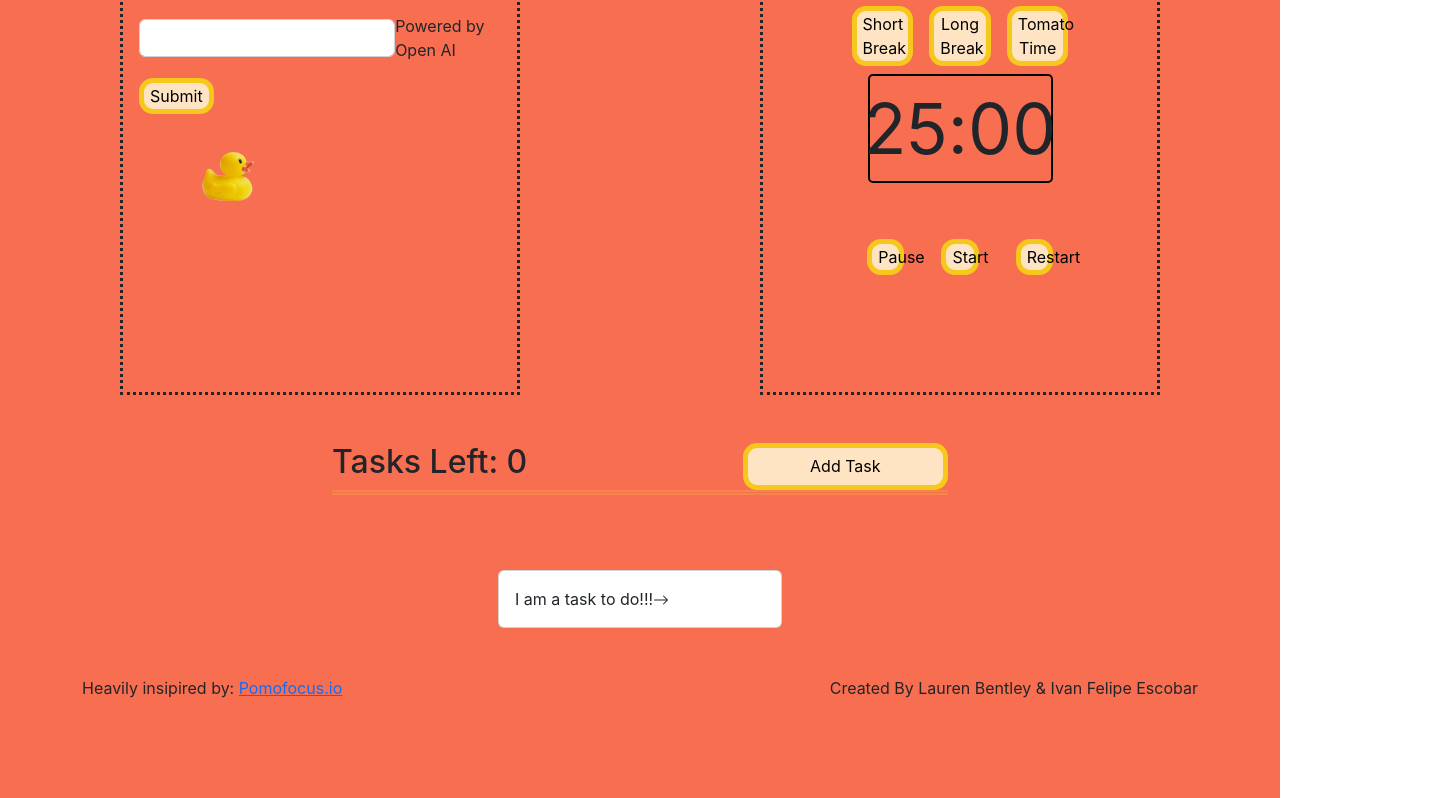
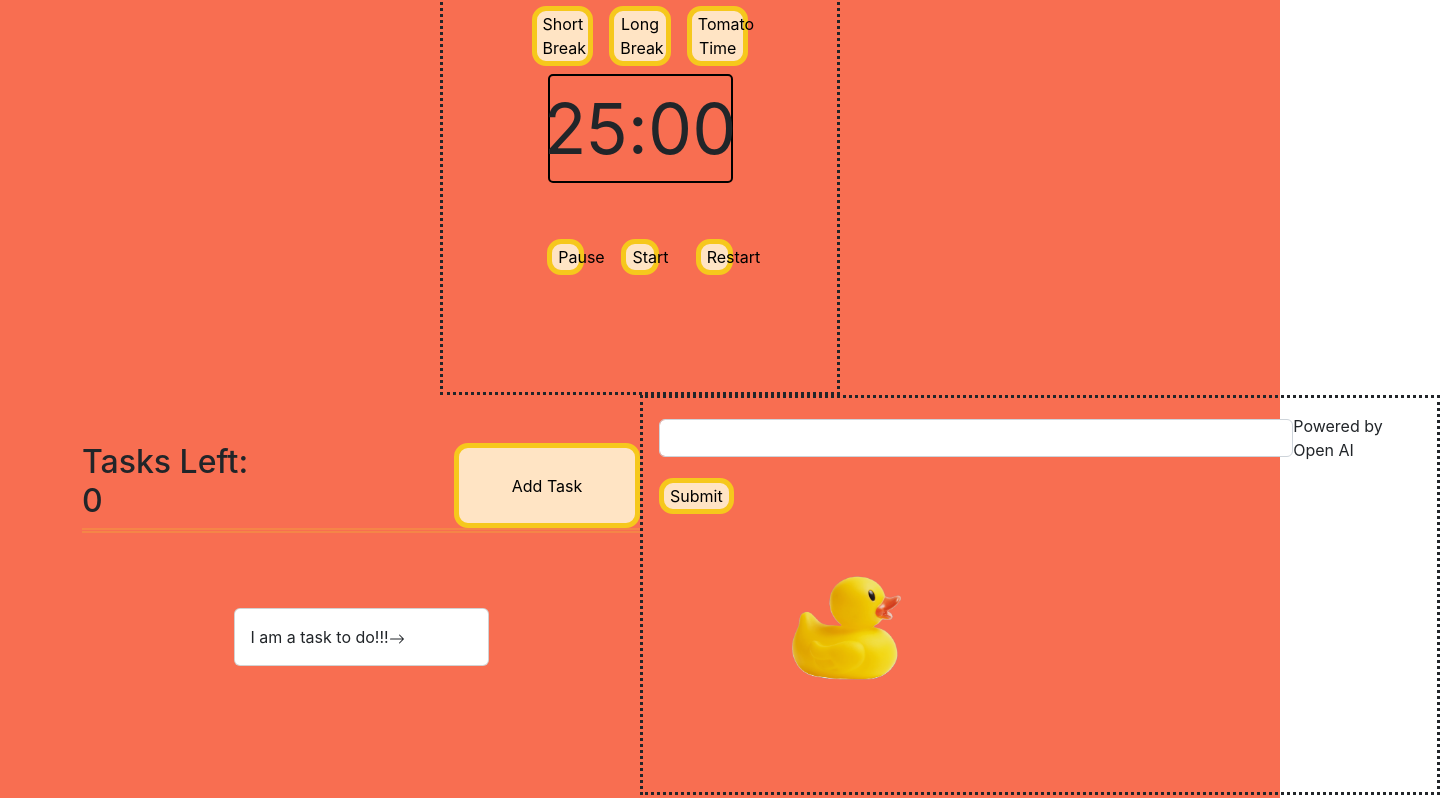
Before and after one commit to indwomt/tomatoduck, a React (Create React App) app in the folder client/: page / in a window 1280 px wide. Shown: the part 220-1018 px from the top of the page, 1440 px wide, since content can reach past the window. Built offline with nearby package versions, Linux system fonts and the light colour scheme; the HTML template or start-up script is replaced by a standard one.

Commit message:
moving the chatbot around

```diff
--- a/client/src/App.css
+++ b/client/src/App.css
@@ -95,9 +95,9 @@ background-color: bisque;
 
 .chatbox{
   height: 400px;
-  width:400px;
+  width:800px;
   border-style: dotted;
-  border-style: dotted;
+
 
 }
 
--- a/client/src/components/Tasks.js
+++ b/client/src/components/Tasks.js
@@ -6,12 +6,19 @@ import TaskCard from './task-card'
 import Auth from '../utils/auth'
 import { saveTodo } from '../utils/API';
 
+
 export default function Tasks() {
   const [show, setShow] = useState(false);
-  const [todo, setTodo] = useState('')
+  const [todo, setTodo] = useState({})
+
 
   const handleClose = () => setShow(false);
   const handleShow = () => setShow(true);
+
+  const handleInput = (e) => {
+   const {name, value} = e.target
+   setTodo({...todo, [name]:value})
+  }
 
   const handleFormSubmit = async (event) => {
     event.preventDefault()
@@ -23,11 +30,15 @@ export default function Tasks() {
     }
     try {
 
-      const response = await (await saveTodo(todo, token)).json()
+      const response = await saveTodo(todo, token)
+
+      const {tasks} = await response.json();
+
+      console.log(response)
 
 
 
-      console.log(response)
+
 
 
 
@@ -43,7 +54,7 @@ export default function Tasks() {
    }
 
   return (
-    <div className='container col-6 d-flex-col justify-content-center my-5'>
+    <div className=' col-6 d-flex-col my-5'>
       <div className='task-header col-12 justify-content-between d-flex flex-wrap'>
         {/* add something like todo[i].length to get the tasks needed */}
         <h2 className='col-md-4 flex-wrap'>Tasks Left: 0</h2>
@@ -65,7 +76,8 @@ export default function Tasks() {
             type='text'
             placeholder='Your To-do Task'
             value={todo}
-            onChange={e=>setTodo(e.target.value)}
+            name='todo'
+            onChange={handleInput}
             />
           </Form.Group>
           <Modal.Footer>
--- a/client/src/components/chatbot.js
+++ b/client/src/components/chatbot.js
@@ -28,7 +28,7 @@ const handleQuestionSubmit = async (e) => {
 }}
 
 return (
-    <Container className="chatbox p-3">
+    <div className="col-4 chatbox p-3">
 
     <Form onSubmit={handleQuestionSubmit}>
         <div className='input'>
@@ -47,7 +47,7 @@ return (
     : (<p></p>)
     }
     </div>
-    </Container>
+    </div>
 )
 }
 export default ChatBot
--- a/client/src/pages/main.js
+++ b/client/src/pages/main.js
@@ -7,10 +7,15 @@ const Main = () => {
     return (
         <>
         <div className='main'>
-        <ChatBot/>
+
+
+
         <Timer/>
         </div>
+        <div className='container justify-content-between d-flex'>
         <Tasks/>
+        <ChatBot/>
+        </div>
 
         </>
     )
```
